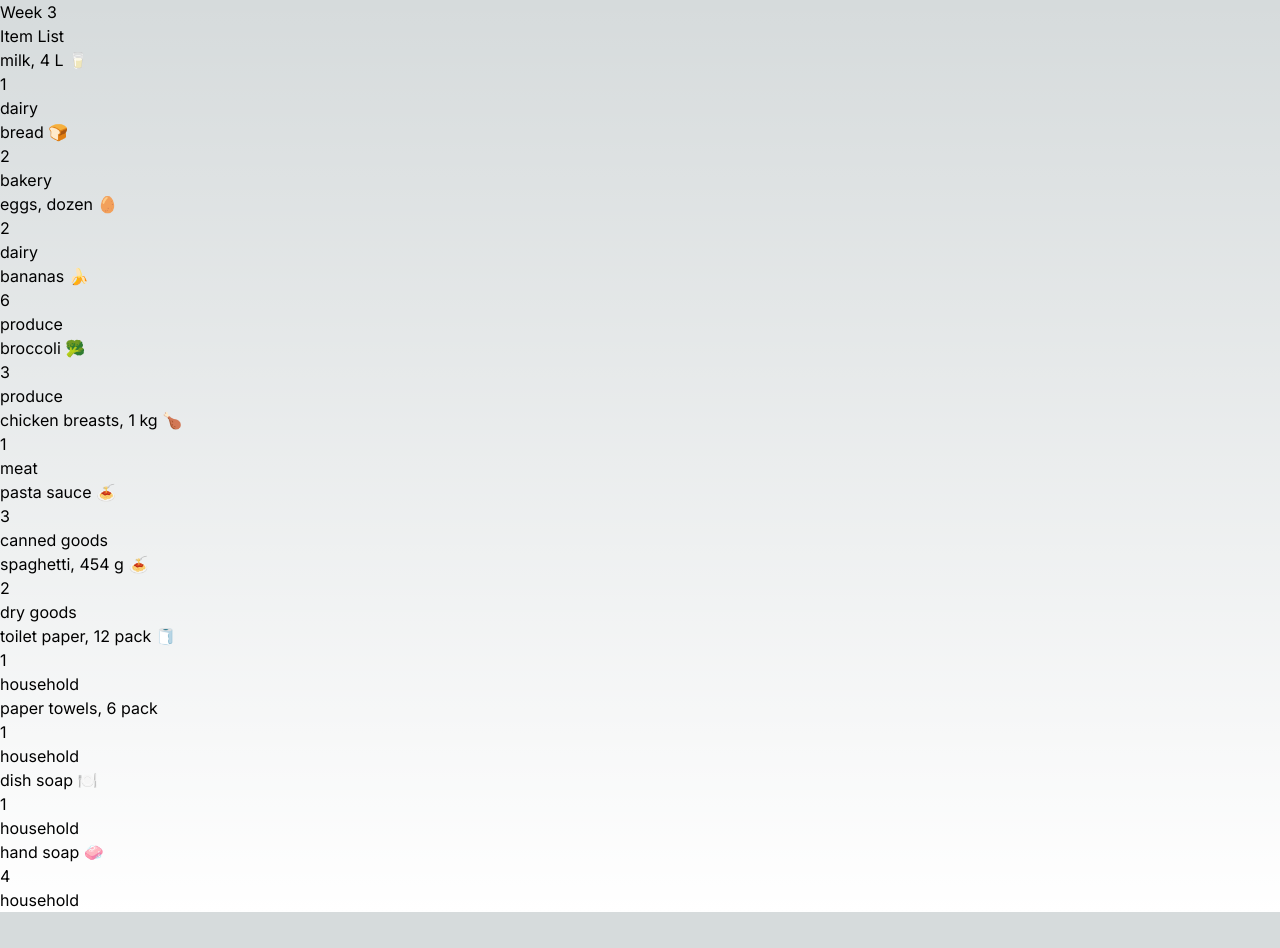
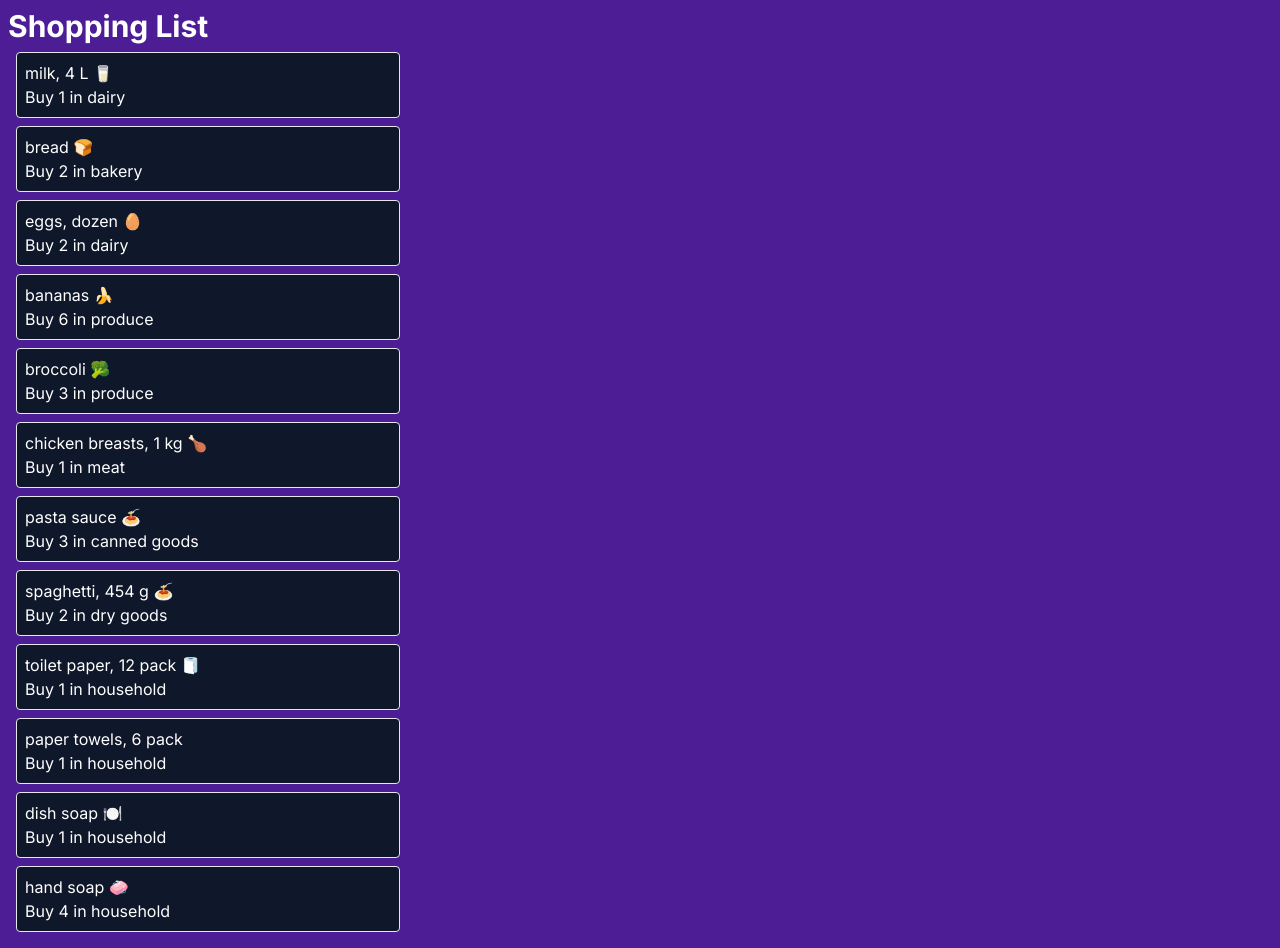
Before and after one commit to Ammar-Khan08/cprg306-assignments, a Next.js app: page /week-3 in a window 1280 px wide. Before the commit the page ends 912 px from the top, so only its background shows below. Built offline with nearby package versions, Linux system fonts and the light colour scheme.

Commit message:
completed week-3 assignment

```diff
--- a/app/layout.js
+++ b/app/layout.js
@@ -4,7 +4,7 @@ import "./globals.css";
 const inter = Inter({ subsets: ["latin"] });
 
 export const metadata = {
-  title: "Create Next App",
+  title: "Shopping List",
   description: "Generated by create next app",
 };
 
--- a/app/page.js
+++ b/app/page.js
@@ -3,8 +3,10 @@ import Link from "next/link";
 export default function Home() {
   return (
     <>
-    <h1>CPRG 306: Web Development 2 - Assignments</h1>
-    <Link href="/week-2">Week 2</Link>
+      <h1>CPRG 306: Web Development 2 - Assignments</h1>
+      <Link href="/week-2">Week 2</Link>
+      <br></br>
+      <Link href="/week-3">Week 3</Link>
     </>
   );
 }
--- a/app/week-3/item.js
+++ b/app/week-3/item.js
@@ -1,9 +1,10 @@
 export default function Item({ item }) {
   return (
-    <ul>
+    <ul className=" bg-slate-900 text-white m-2 border rounded max-w-96 p-2">
       <li>{item.name}</li>
-      <li>{item.quantity}</li>
-      <li>{item.category}</li>
+      <li>
+        Buy {item.quantity} in {item.category}
+      </li>
     </ul>
   );
 }
--- a/app/week-3/page.js
+++ b/app/week-3/page.js
@@ -76,10 +76,9 @@ export default function Page() {
   ];
 
   return (
-    <div>
-      <h1>Week 3</h1>
-      <h2>Item List</h2>
+    <main className="bg-violet-900 mx-auto p-2 ">
+      <h1 className="text-white text-3xl font-bold">Shopping List</h1>
       <ItemList items={items} />
-    </div>
+    </main>
   );
 }
```
